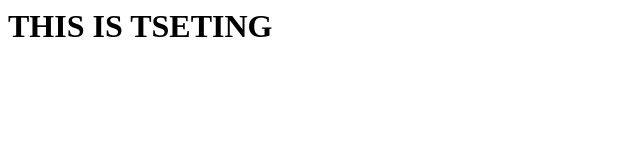
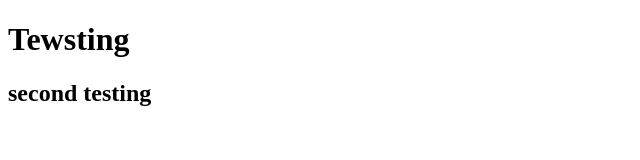
Before and after one commit to marufnmims/Testing, a plain HTML site: page index.html in a window 1280 px wide. Shown: the whole page, without its empty margins (0-640 px from the left). Drawn offline with Linux system fonts and the light colour scheme.

Commit message:
testing update

```diff
--- a/index.html
+++ b/index.html
@@ -1 +1,13 @@
-<h1> THIS IS TSETING </h1>
+<!DOCTYPE html>
+<html lang="en">
+<head>
+    <meta charset="UTF-8">
+    <meta http-equiv="X-UA-Compatible" content="IE=edge">
+    <meta name="viewport" content="width=device-width, initial-scale=1.0">
+    <title>TEST</title>
+</head>
+<body>
+    <h1>Tewsting</h1>
+    <h2>second testing</h2>
+</body>
+</html>
```
